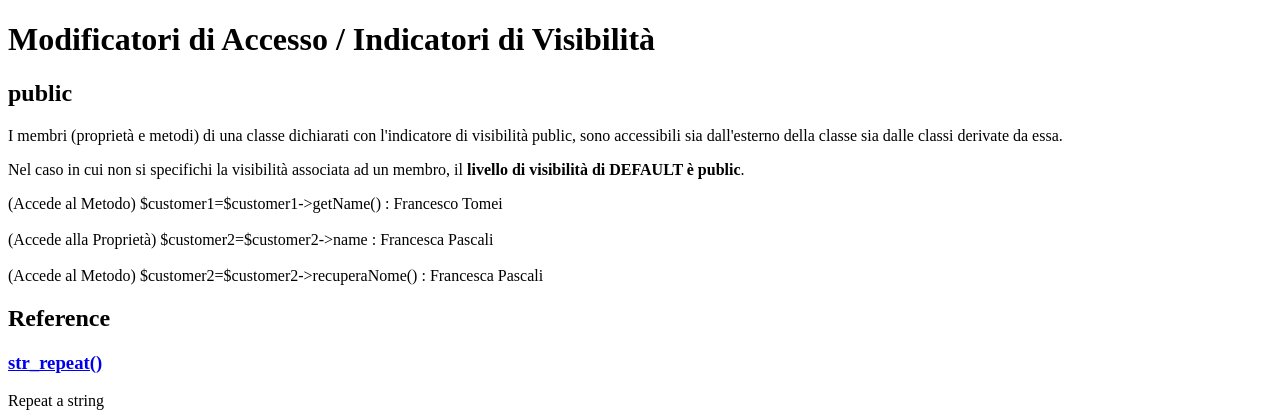
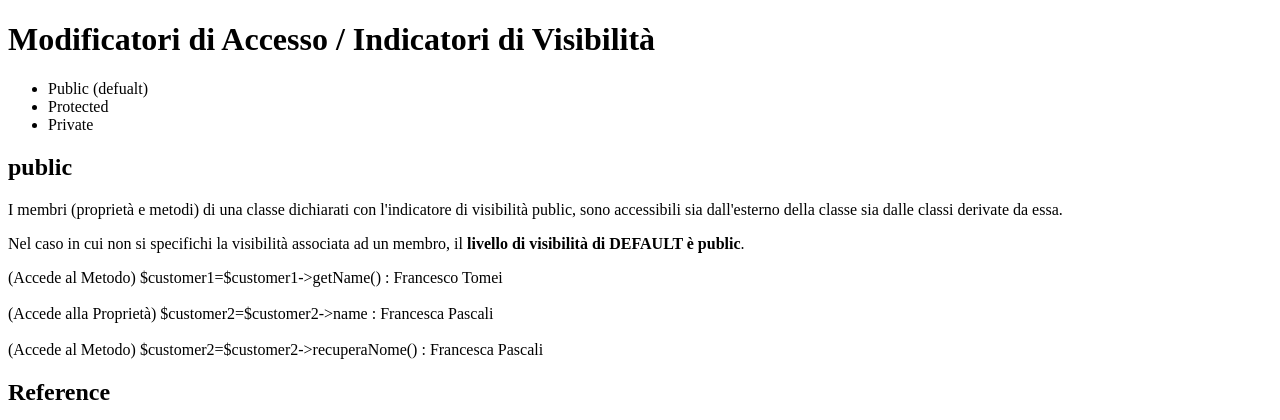
Before and after one commit to dreaman74/oop-html, a PHP site: page /lezione-6.php in a window 1280 px wide. Shown: the top 420 px of the page. Run offline with PHP 8.4, Linux system fonts and the light colour scheme.

Commit message:
Modifato da Asus K53S, aggiunto elenco dei Modificatori di Accesso

```diff
--- a/lezione-6.php
+++ b/lezione-6.php
@@ -8,6 +8,12 @@
 </head>
 <body>
 <h1>Modificatori di Accesso / Indicatori di Visibilità</h1>
+
+<ul>
+    <li>Public (defualt)</li>
+    <li>Protected</li>
+    <li>Private</li>
+</ul>
 
 <h2>public</h2>
 <p>I membri (proprietà e metodi) di una classe dichiarati con l'indicatore di visibilità public,
```
